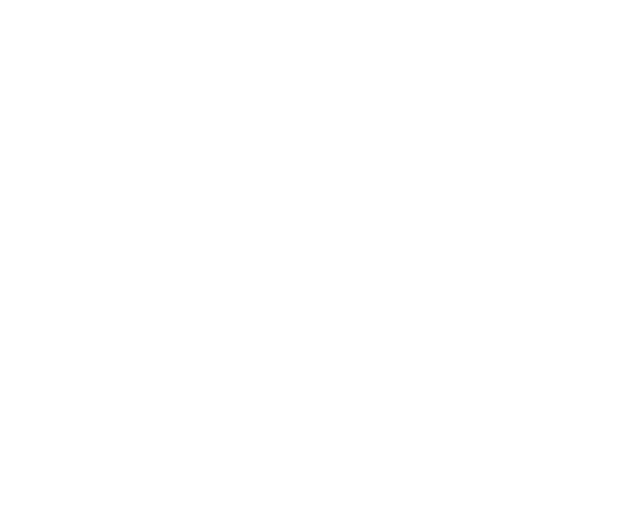
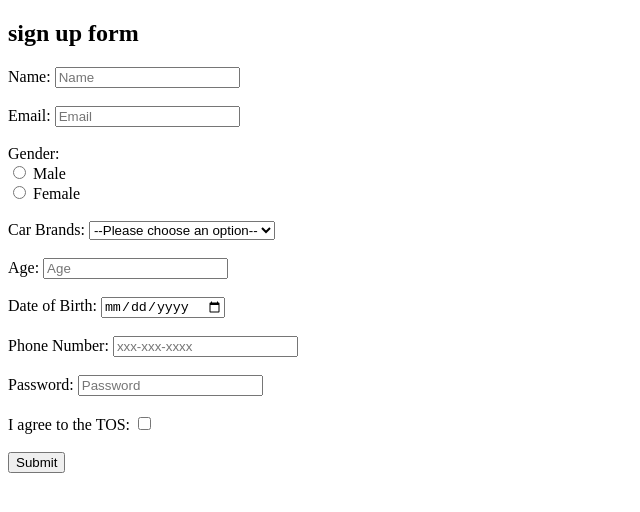
Before and after one commit to acciojob/signup-form-car-anvit285, a website: page main.html in a window 1280 px wide. Shown: the whole page, without its empty margins (0-640 px from the left). Drawn offline with Linux system fonts and the light colour scheme.

Commit message:
created a submission

```diff
--- a/main.html
+++ b/main.html
@@ -7,9 +7,58 @@
 </head>
 
 <body>
-	<!-- the entire body must be written by student -->
-    <script type="text/javascript" src="./script.js">
-</script>
+	<h2>sign up form</h2>
+	<form action ="#" method="post">
+		<label for="name">Name:</label>
+        <input type="text" id="name" name="name" placeholder="Name" required><br><br>
+
+        <!-- Email Field -->
+        <label for="email">Email:</label>
+        <input type="email" id="email" name="email" placeholder="Email" required><br><br>
+
+        <!-- Gender Field -->
+        <label for="gender">Gender:</label><br>
+        <input type="radio" id="gender_m" name="gender" value="Male">
+        <label for="gender_m">Male</label><br>
+        <input type="radio" id="gender_f" name="gender" value="Female">
+        <label for="gender_f">Female</label><br><br>
+
+        <!-- Car Brands Field -->
+        <label for="cars">Car Brands:</label>
+        <select id="cars" name="cars" required>
+            <option value="">--Please choose an option--</option>
+            <option value="Toyota">Toyota</option>
+            <option value="Honda">Honda</option>
+            <option value="Ford">Ford</option>
+            <option value="BMW">BMW</option>
+            <option value="Tesla">Tesla</option>
+        </select><br><br>
+
+        <!-- Age Field -->
+        <label for="age">Age:</label>
+        <input type="number" id="age" name="age" placeholder="Age" required><br><br>
+
+        <!-- DOB Field -->
+        <label for="dob">Date of Birth:</label>
+        <input type="date" id="dob" name="dob" required><br><br>
+
+        <!-- Phone Number Field -->
+        <label for="tel">Phone Number:</label>
+        <input type="tel" id="tel" name="tel" placeholder="xxx-xxx-xxxx"><br><br>
+
+        <!-- Password Field -->
+        <label for="password">Password:</label>
+        <input type="password" id="password" name="password" placeholder="Password" required><br><br>
+
+        <!-- TOS Checkbox -->
+        <label for="tos">I agree to the TOS:</label>
+        <input type="checkbox" id="tos" name="tos" required><br><br>
+
+        <!-- Submit Button -->
+        <button type="submit">Submit</button>
+
+    </form>
+
 
 </body>
 
```
